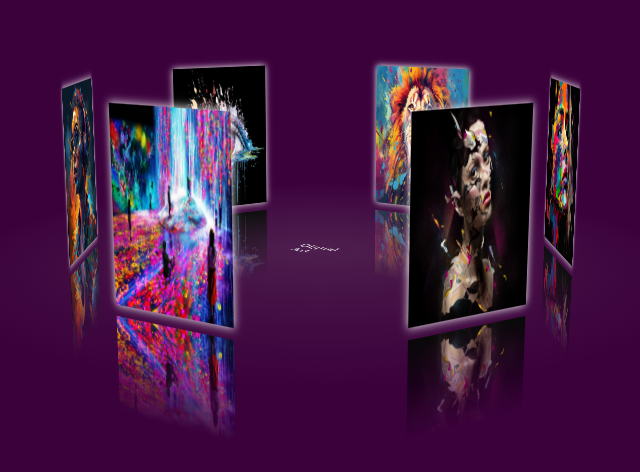
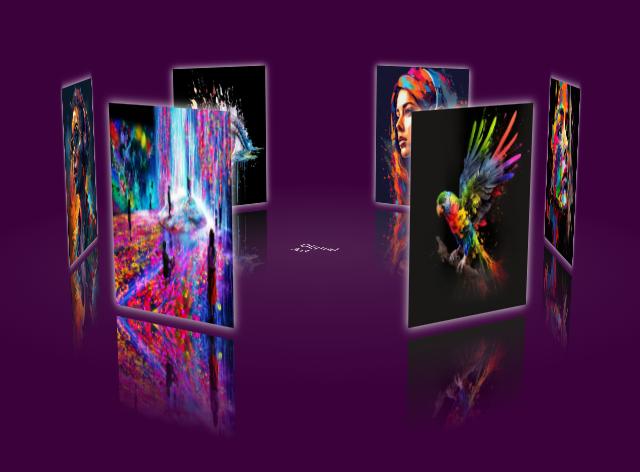
Before and after one commit to PaulaTomo/Carousel-3D-JS, a plain HTML site: page index.html in a window 1280 px wide. Shown: the part 232-704 px from the top of the page, without its empty margins (319-959 px from the left). Drawn offline with Linux system fonts and the light colour scheme.

Commit message:
edit images

```diff
--- a/index.html
+++ b/index.html
@@ -13,9 +13,9 @@
 <div id="drag-container">
     <div id="spin-container">
         <img src="/images/img1.jpg" alt="">
-        <img src="/images/img2.jpg" alt="">
+        <img src="/images/img2.webp" alt="">
         <img src="/images/img3.avif" alt="">
-        <img src="/images/img4.jpg" alt="">
+        <img src="/images/img7.jpg" alt="">
         <img src="/images/img4avif.avif" alt="">
         <img src="/images/img6.jpg" alt="">
 
```
Also changed, not shown: images/img2.webp (added), images/img7.jpg (added).
